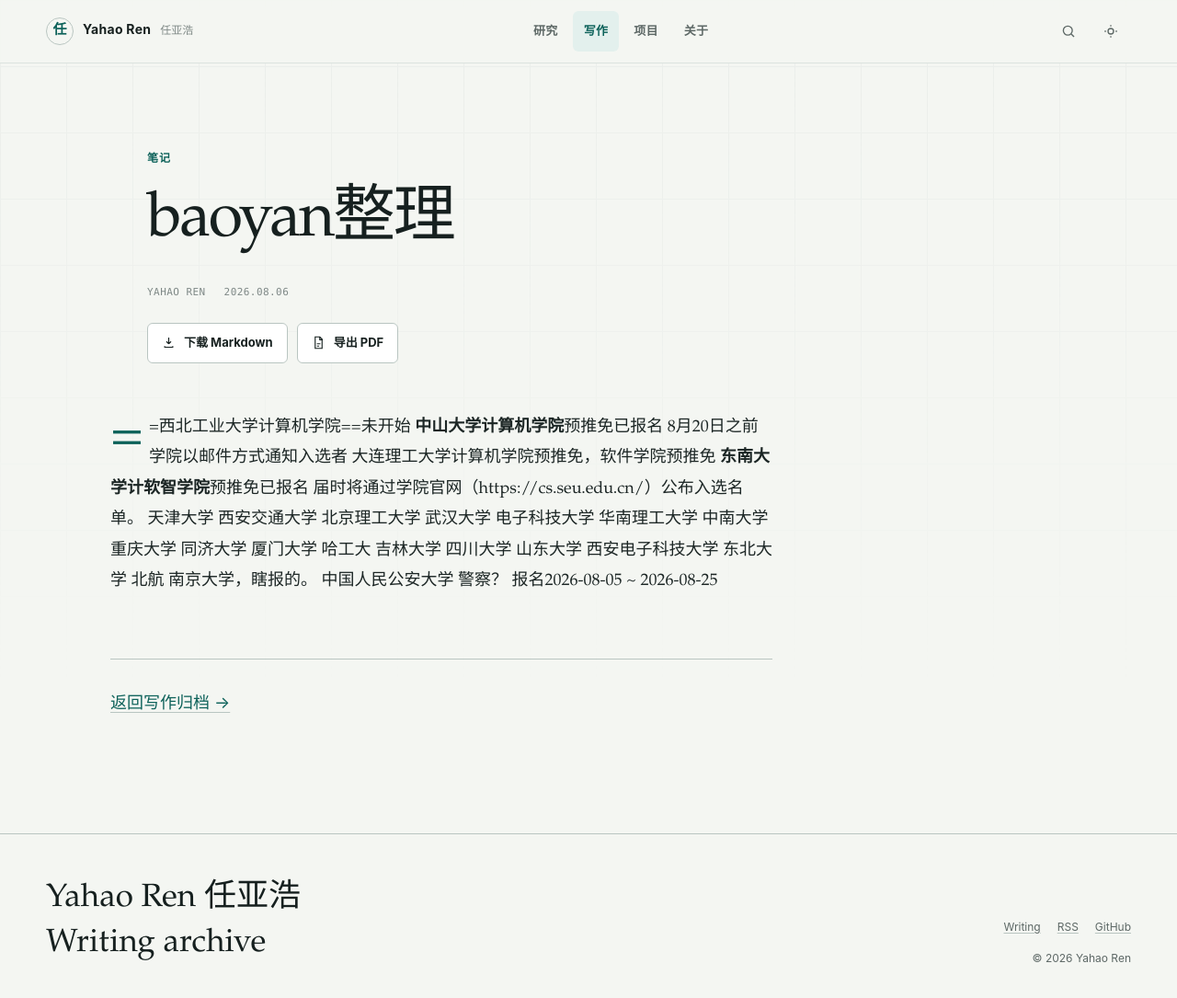
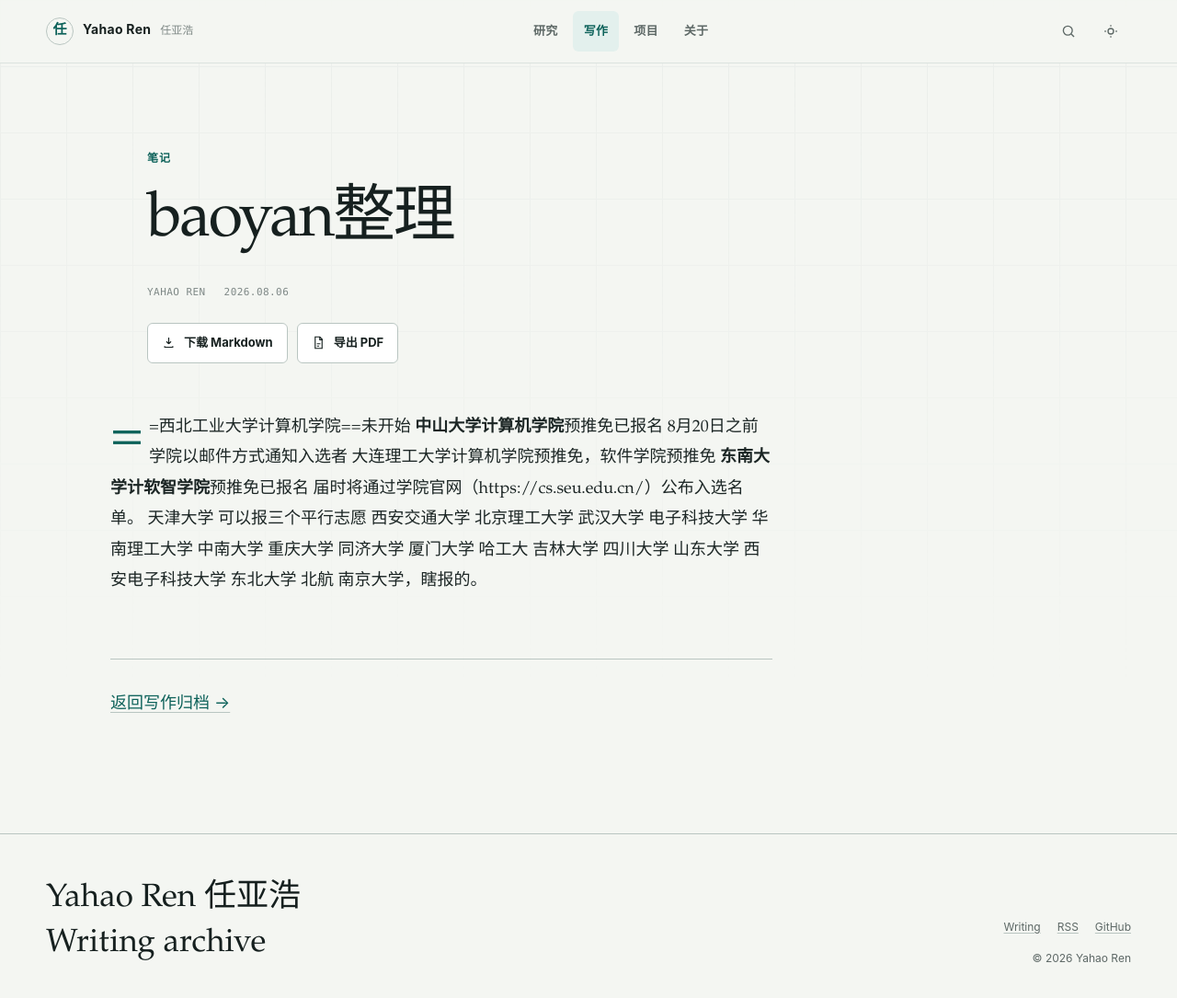
Before and after one commit to YahaoRen/yahaoren.github.io, a Jekyll site: the page built from _notes/baoyan整理.md, in a window 1280 px wide and 1097 px high. Shown: the top 1085 px of the window at 92% size. Built offline with Jekyll 4.4.1, drawn with Linux system fonts in a browser that asks for light colours.

Commit message:
vault backup: 2026-08-17 14:30:00

```diff
--- a/_notes/baoyan整理.md
+++ b/_notes/baoyan整理.md
@@ -12,7 +12,7 @@
 **中山大学计算机学院**预推免已报名    8月20日之前学院以邮件方式通知入选者
 大连理工大学计算机学院预推免，软件学院预推免
 **东南大学计软智学院**预推免已报名   届时将通过学院官网（https://cs.seu.edu.cn/）公布入选名单。
-天津大学
+天津大学   可以报三个平行志愿
 西安交通大学
 北京理工大学
 武汉大学
@@ -30,4 +30,3 @@
 东北大学
 北航
 南京大学，瞎报的。
-中国人民公安大学 警察？ 报名2026-08-05 ~ 2026-08-25
```
